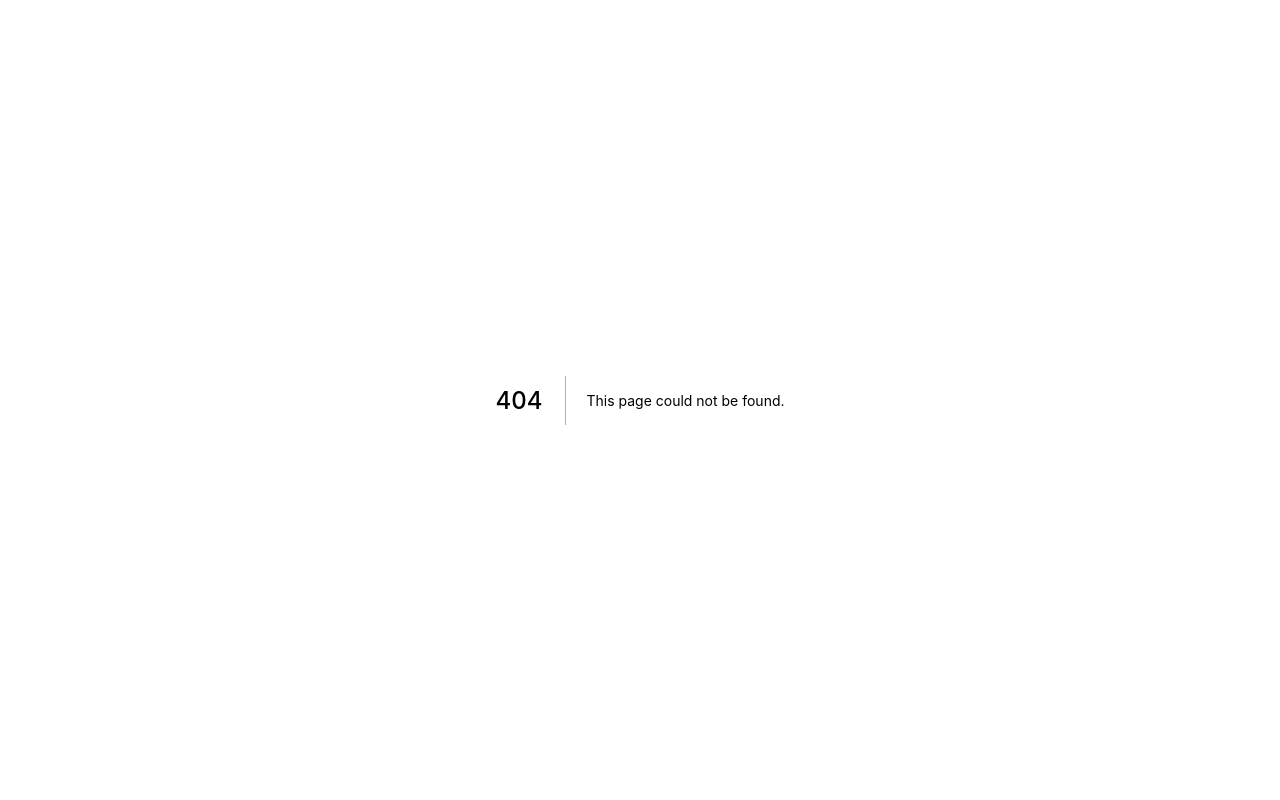
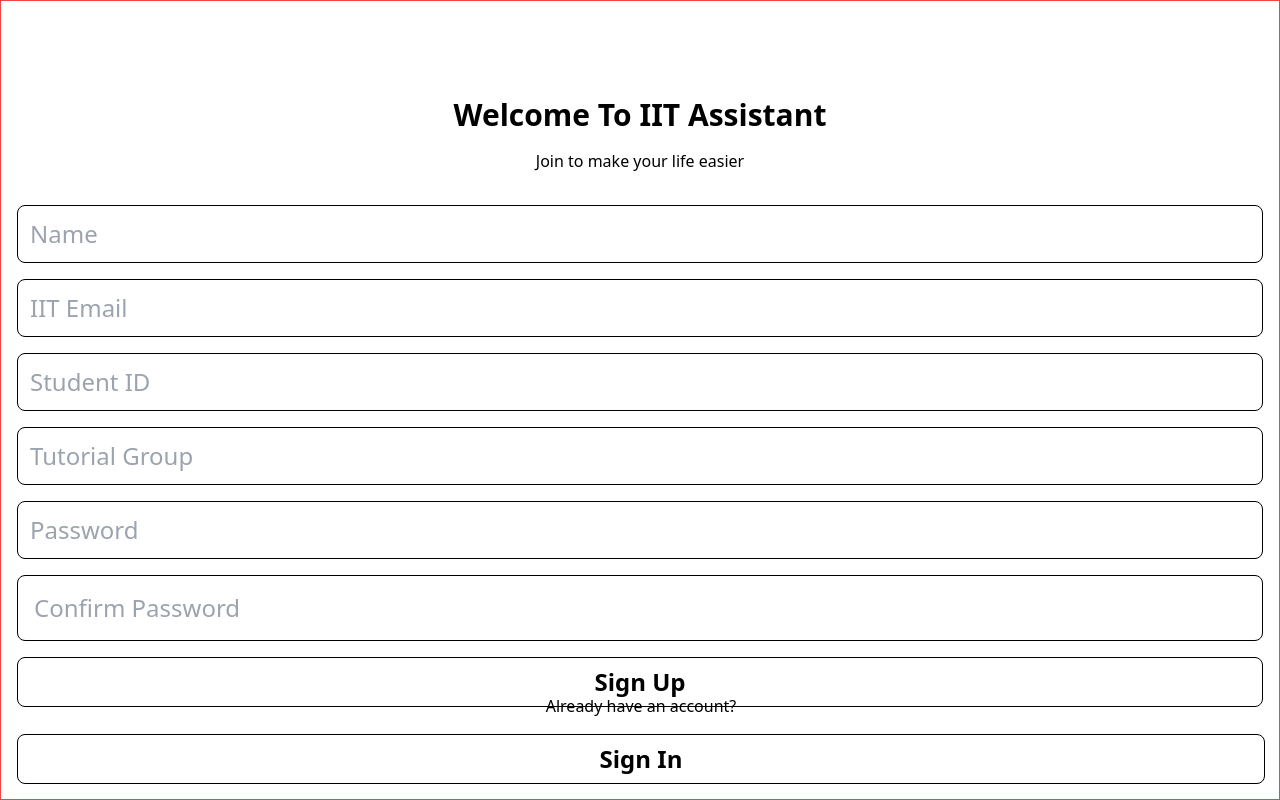
Before and after one commit to ManupaDev/iit-assistant, a Next.js app: page /signup in a window 1280 px wide. Before the commit this address had no page. Built offline with nearby package versions, Linux system fonts and the light colour scheme.

Commit message:
added static signup form

```diff
--- /dev/null
+++ b/components/signUpForm.jsx
@@ -0,0 +1,43 @@
+function SignUpForm() {
+  return (
+    <div className="mt-4">
+      <div>
+        <input
+          type="text"
+          placeholder="Name"
+          className="border border-black rounded-lg mt-4 p-3 w-full text-2xl"
+        />
+        <input
+          type="text"
+          placeholder="IIT Email"
+          className="border border-black rounded-lg mt-4 p-3 w-full text-2xl"
+        />
+        <input
+          type="text"
+          placeholder="Student ID"
+          className="border border-black rounded-lg mt-4 p-3 w-full text-2xl"
+        />
+        <input
+          type="text"
+          placeholder="Tutorial Group"
+          className="border border-black rounded-lg mt-4 p-3 w-full text-2xl"
+        />
+        <input
+          type="password"
+          placeholder="Password"
+          className="border border-black rounded-lg mt-4 p-3 w-full text-2xl"
+        />
+        <input
+          type="password"
+          placeholder="Confirm Password"
+          className="border border-black rounded-lg mt-4 p-4 w-full text-2xl"
+        />
+      </div>
+      <h1 className="border border-black mt-4 text-2xl p-2 rounded-lg text-center font-semibold">
+        Sign Up
+      </h1>
+    </div>
+  );
+}
+
+export default SignUpForm;
--- /dev/null
+++ b/pages/signup.jsx
@@ -0,0 +1,28 @@
+import SignUpForm from "../components/signUpForm";
+
+function SignUp() {
+  return (
+    <div className="min-h-screen border border-red-500">
+      <div className="px-4 mt-24">
+        <div>
+          <h1 className="font-semibold text-3xl text-center">
+            Welcome To IIT Assistant
+          </h1>
+          <h2 className="font-light text-base mt-4 text-center">
+            Join to make your life easier
+          </h2>
+        </div>
+
+        <SignUpForm />
+      </div>
+      <div className=" fixed bottom-0 w-full p-4 ">
+        <h1 className="text-base text-center">Already have an account?</h1>
+        <h1 className="border border-black mt-4 text-2xl p-2 rounded-lg text-center font-semibold">
+          Sign In
+        </h1>
+      </div>
+    </div>
+  );
+}
+
+export default SignUp;
```
